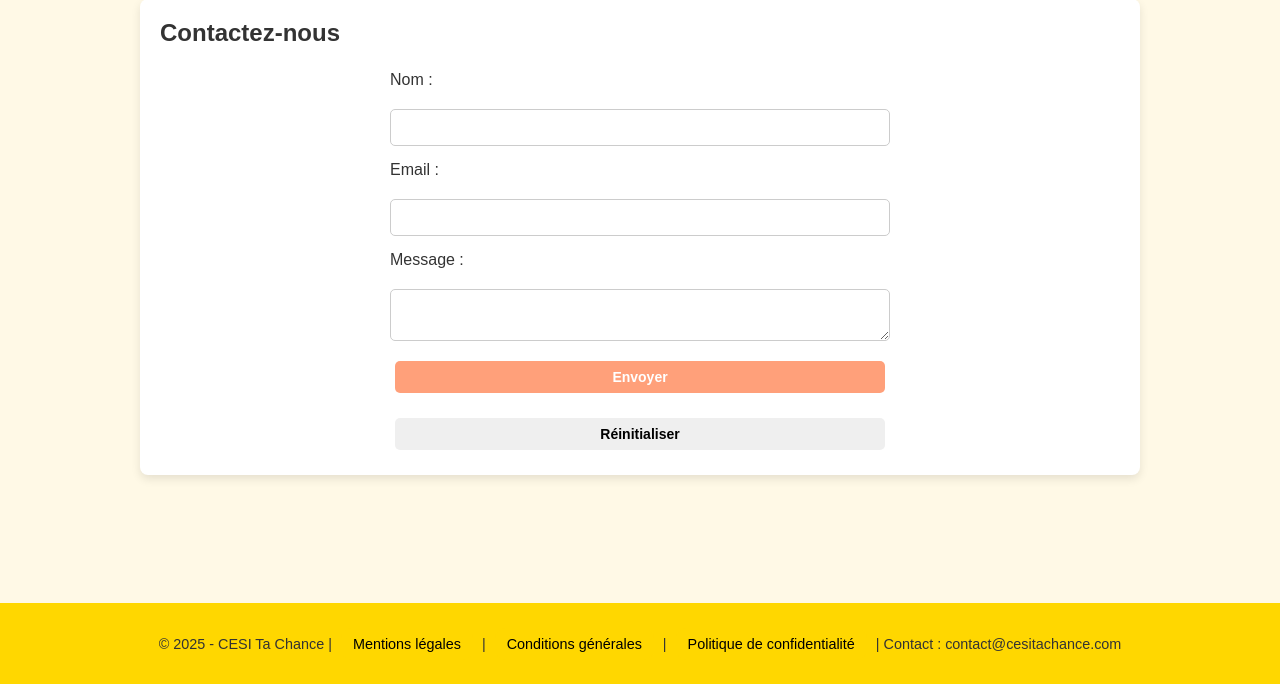
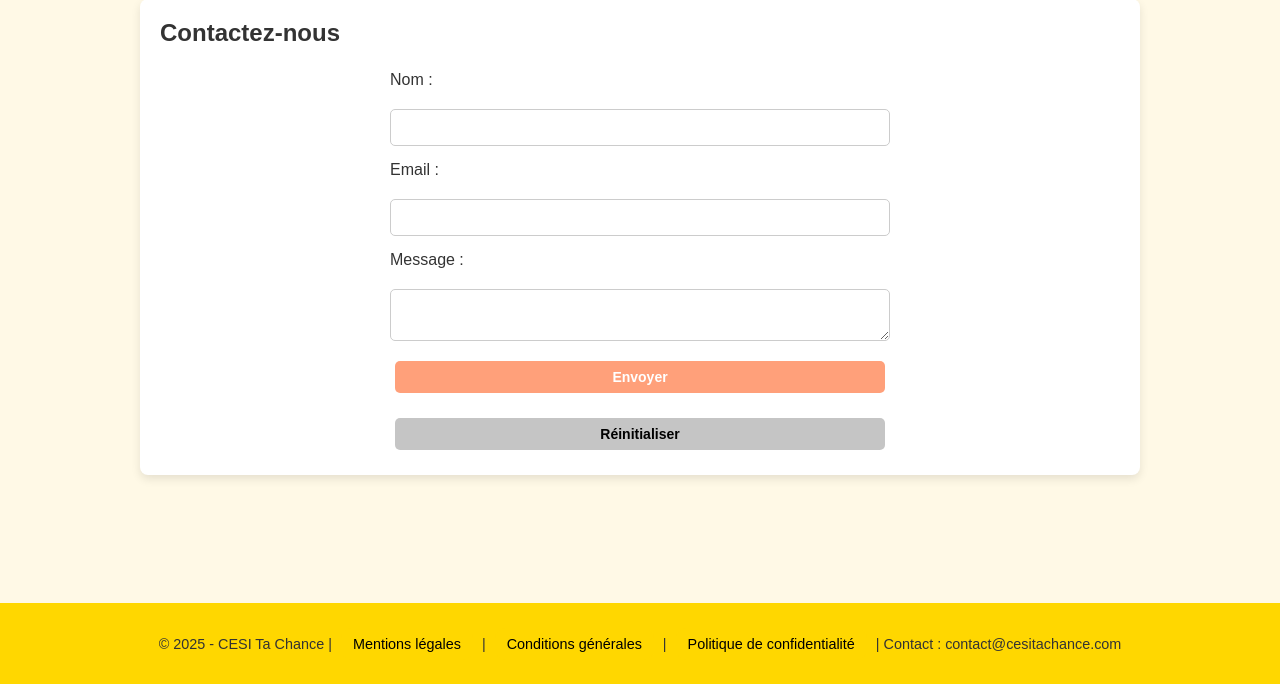
Before and after one commit to enzogilles/cesitachance, a PHP site: the page made by app/views/contact/index.twig in a window 1280 px wide, with the pointer over the restyled element. Shown: the part 116-800 px from the top of the page. Run offline with PHP 8.4, Linux system fonts and the light colour scheme; the template is opened without the code that fills it, so the values that code supplies are empty; some libraries are stand-ins or nearby versions.

Commit message:
amélioration hover btn-reser

```diff
--- a/public/styles/styles.css
+++ b/public/styles/styles.css
@@ -261,6 +261,10 @@ button,
 
 .btn-register:hover {
   background-color: #666666;
+}
+
+.bouton-reset:hover {
+  background-color: rgb(197, 197, 197);
 }
 
 /* Conteneurs de boutons */
```
